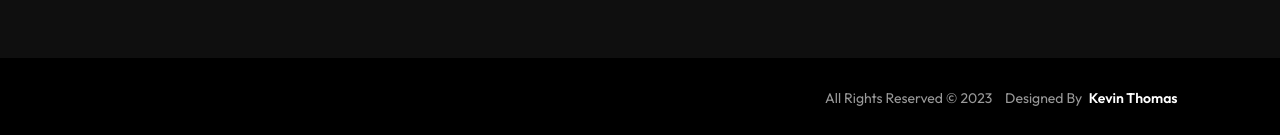
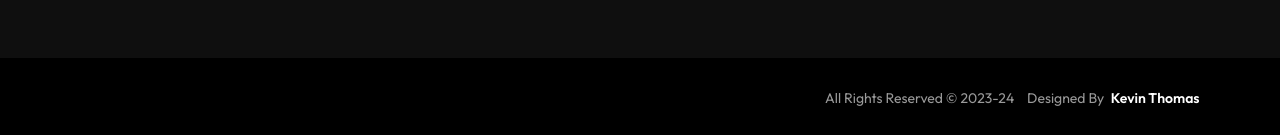
Before and after one commit to kevinthomas9898/portfolio, a React (Create React App) app: page / in a window 1280 px wide. Shown: the part 1601-1736 px from the top of the page. Built offline with nearby package versions, Linux system fonts and the light colour scheme.

Commit message:
Update Footer.js

```diff
--- a/src/components/Footer.js
+++ b/src/components/Footer.js
@@ -33,7 +33,7 @@ const Footer = () => {
                 </div>
             </div>
             <div className="bottom-footer">
-                <p className='moving-text'>All Rights Reserved &copy; 2023</p>
+                <p className='moving-text'>All Rights Reserved &copy; 2023-24</p>
                 <p className='moving-text'> Designed By <span> Kevin Thomas</span></p>
             </div>
         </div>
```
